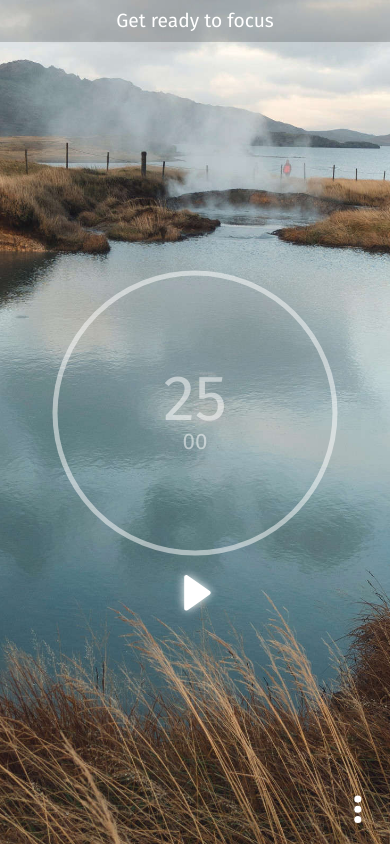
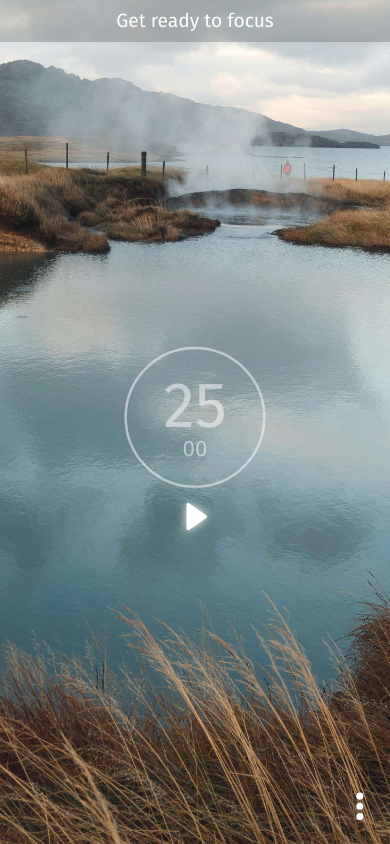
Before and after one commit to mic-web/calm-focus, a React app: page / in a window 390 px wide. Built offline with nearby package versions, Linux system fonts and the light colour scheme.

Commit message:
Use media queries for layouting across resolutions

```diff
--- a/src/components/AnimatedCircle.tsx
+++ b/src/components/AnimatedCircle.tsx
@@ -6,7 +6,6 @@ import useProgress from '../selectors/useProgress'
 
 const useStyles = makeStyles(({ palette }) => ({
   root: {
-    display: 'flex',
     flex: 1,
     '& circle': {
       fill: 'none',
--- a/src/components/Containers.tsx
+++ b/src/components/Containers.tsx
@@ -1,36 +1,40 @@
 import React from 'react'
 
-import { Box } from '@material-ui/core'
+import { Box, useMediaQuery } from '@material-ui/core'
 
 export const AppContainer: React.FC = ({ children }) => (
   <Box
     display="flex"
     flexDirection="column"
-    justifyContent="center"
-    flex={1}
+    justifyContent="stretch"
     alignItems="center"
     position="relative"
     minHeight="-webkit-fill-available"
+    flex={1}
+    overflow="hidden auto"
   >
     {children}
   </Box>
 )
 
-export const MainContainer: React.FC = ({ children }) => (
+export const MainContainer: React.FC = ({ children }) => {
+  const isSmall = useMediaQuery('(max-height:  400px), (max-width: 400px)')
+  const size = isSmall ? '200px' : '300px'
+  return (
     <Box
       display="flex"
       flexDirection="column"
-    justifyContent="center"
+      justifyContent="stretch"
       alignItems="stretch"
       marginTop="auto"
       marginBottom="auto"
-    height="60vh"
-    width="60vh"
-    maxWidth="300px"
+      width={size}
+      height={size}
     >
       {children}
     </Box>
   )
+}
 
 export const HintContainer: React.FC = ({ children }) => (
   <Box display="flex" width="100%">
@@ -39,7 +43,7 @@ export const HintContainer: React.FC = ({ children }) => (
 )
 
 export const TimeContainer: React.FC = ({ children }) => (
-  <Box display="flex" position="relative" justifyContent="center" alignItems="stretch" flexShrink="0">
+  <Box display="flex" position="relative" justifyContent="center" alignItems="stretch" minHeight="0" flex="1">
     {children}
   </Box>
 )
--- a/src/components/Menu.tsx
+++ b/src/components/Menu.tsx
@@ -58,6 +58,7 @@ export const MenuContent: React.FC = ({ children }) => {
       alignSelf="center"
       width="95%"
       height="95%"
+      top="2.5%"
       // Hide but don't remove from DOM to avoid
       // ugly rerendering on every open.
       visibility={open ? 'visible' : 'hidden'}
@@ -94,7 +95,7 @@ export const MenuOpenButton: React.FC = () => {
     return null
   }
   return (
-    <Box display="flex" position="absolute" bottom={2} right={2}>
+    <Box display="flex" position="absolute" bottom="5px" right="0px">
       <IconButton onClick={() => setOpen(true)} title="Menu">
         <SvgIcon className={css.icon}>
           <MenuIcon />
--- a/src/components/ResetButton.tsx
+++ b/src/components/ResetButton.tsx
@@ -1,6 +1,6 @@
 import React from 'react'
 
-import { IconButton, SvgIcon, makeStyles } from '@material-ui/core'
+import { IconButton, makeStyles, SvgIcon } from '@material-ui/core'
 import ResetIcon from '../icons/ResetIcon'
 
 type ResetButtonProps = {
@@ -8,17 +8,14 @@ type ResetButtonProps = {
 }
 
 const useStyles = makeStyles(() => ({
-  icon: {
-    width: '1.3em',
-    height: '1.3em',
-  },
+  icon: {},
 }))
 
 const ResetButton: React.FC<ResetButtonProps> = ({ reset }) => {
   const css = useStyles()
   return (
-    <IconButton onClick={reset} title="Reset">
-      <SvgIcon className={css.icon}>
+    <IconButton onClick={reset} title="Reset" className={css.icon}>
+      <SvgIcon>
         <ResetIcon />
       </SvgIcon>
     </IconButton>
--- a/src/components/StartButton.tsx
+++ b/src/components/StartButton.tsx
@@ -9,18 +9,16 @@ type Props = {
 const useStyles = makeStyles(({ palette }) => ({
   icon: {
     filter: `drop-shadow(0px 0px 5px ${palette.common.white})`,
-    width: '1.3em',
-    height: '1.3em',
   },
 }))
 
 const StartButton: React.FC<Props> = (props) => {
-  const css = useStyles(props)
+  const css = useStyles()
   const { start } = props
 
   return (
-    <IconButton onClick={start} title="Start" color="inherit">
-      <SvgIcon className={css.icon}>
+    <IconButton onClick={start} title="Start" color="inherit" className={css.icon}>
+      <SvgIcon>
         <PlayIcon />
       </SvgIcon>
     </IconButton>
--- a/src/components/Timer.tsx
+++ b/src/components/Timer.tsx
@@ -12,9 +12,8 @@ const useStyles = makeStyles(() => ({
     position: 'absolute',
     alignItems: 'center',
     flexDirection: 'column',
-    fontSize: (props: { isSmall: boolean }) => (props.isSmall && '4em') || '6em',
+    fontSize: (props: { isSmall: boolean }) => (props.isSmall && '4rem') || '6rem',
     lineHeight: '1em',
-    marginTop: -5,
     userSelect: 'none',
     alignSelf: 'center',
     opacity: (props: { phase: Phases }) =>
--- a/src/icons/PlayIcon.tsx
+++ b/src/icons/PlayIcon.tsx
@@ -1,9 +1,11 @@
 import React from 'react'
 
-type Props = {}
+type Props = {
+  className?: string
+}
 
-const Icon: React.FC<Props> = () => (
-  <svg xmlns="http://www.w3.org/2000/svg" viewBox="-10 0 80 98" fill="currentColor">
+const Icon: React.FC<Props> = ({ className }) => (
+  <svg xmlns="http://www.w3.org/2000/svg" viewBox="-10 0 80 98" fill="currentColor" className={className}>
     <path d="M71.06 44.1c3.386 2.39 3.386 7.41 0 9.8L10.212 96.878C6.237 99.684.75 96.842.75 91.977V6.023c0-4.866 5.487-7.708 9.461-4.901l60.85 42.976z" />
   </svg>
 )
--- a/src/icons/ResetIcon.tsx
+++ b/src/icons/ResetIcon.tsx
@@ -5,7 +5,7 @@ type Props = {
 }
 
 const Icon: React.FC<Props> = ({ className }) => (
-  <svg className={className} xmlns="http://www.w3.org/2000/svg" viewBox="0 0 282 363" fill="currentColor">
+  <svg className={className} xmlns="http://www.w3.org/2000/svg" viewBox="0 0 282 370" fill="currentColor">
     <path
       d="M77.929 81.071l63.64 63.64c3.905 3.905 10.236 3.905 14.142 0 3.905-3.906 3.905-10.237 0-14.142l-47.48-47.48c38.89 1.11 77.059 12.657 105.537 33.828C242.858 138.542 262 170.249 262 212.266c0 .591.051 1.171.15 1.734H262c0 44.529-15.434 76.59-37.763 97.441-22.468 20.982-52.628 31.275-83.084 30.81-30.463-.465-60.743-11.69-83.332-33.129C35.372 287.815 20 255.933 20 213c0-5.523-4.477-10-10-10s-10 4.477-10 10c0 48.067 17.377 85.31 44.053 110.628 26.537 25.186 61.756 38.086 96.794 38.621 35.044.535 70.384-11.297 97.041-36.19C264.684 301.035 282 263.471 282 214h-.15c.099-.563.15-1.143.15-1.734 0-48.983-22.671-86.401-56.3-111.4-32.048-23.825-73.887-36.324-115.692-37.732l45.703-45.703c3.905-3.905 3.905-10.236 0-14.142-3.906-3.905-10.237-3.905-14.142 0l-63.64 63.64c-3.905 3.905-3.905 10.237 0 14.142z"
       clipRule="evenodd"
```
Lines whose indentation alone changed are shown as unchanged.
